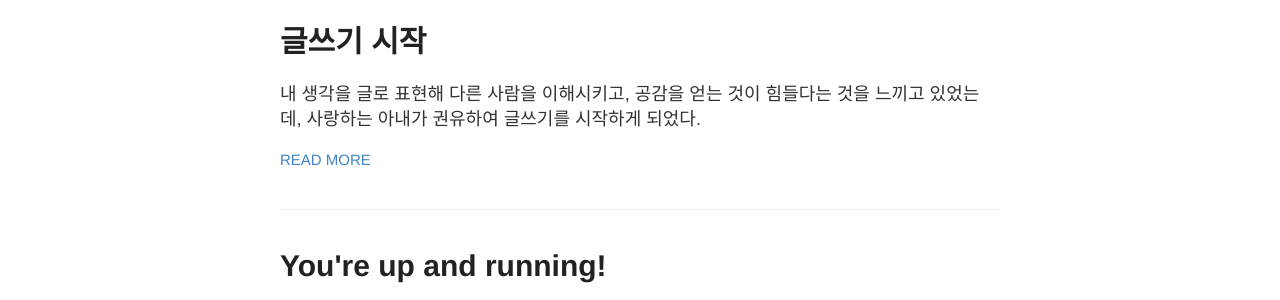
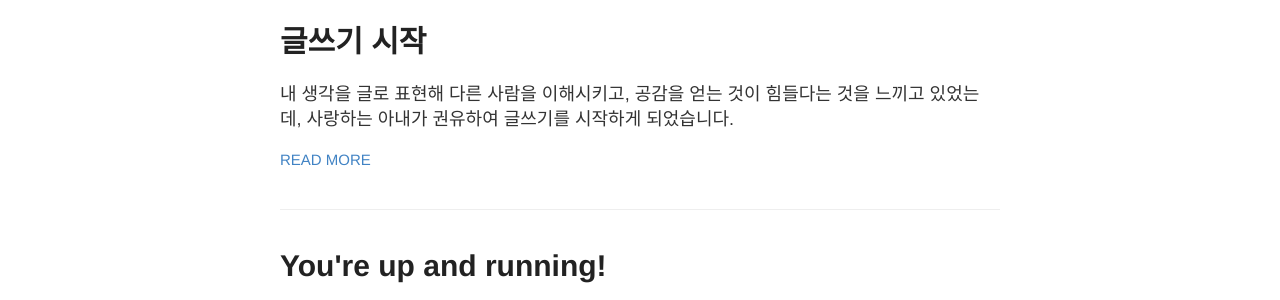
Before and after one commit to hueypark/hueypark.github.io, a Jekyll site: the page built from index.html, in a window 1280 px wide. Shown: the part 145-445 px from the top of the page. Built offline with Jekyll 4.4.1, drawn with Linux system fonts in a browser that asks for light colours.

Commit message:
Update: Start-Writing

```diff
--- a/_posts/2016-10-28-Start-Writing.md
+++ b/_posts/2016-10-28-Start-Writing.md
@@ -3,6 +3,6 @@
 title: 글쓰기 시작
 ---
 
-내 생각을 글로 표현해 다른 사람을 이해시키고, 공감을 얻는 것이 힘들다는 것을 느끼고 있었는데, 사랑하는 아내가 권유하여 글쓰기를 시작하게 되었다.
+내 생각을 글로 표현해 다른 사람을 이해시키고, 공감을 얻는 것이 힘들다는 것을 느끼고 있었는데, 사랑하는 아내가 권유하여 글쓰기를 시작하게 되었습니다.
 
-오늘부터 조금씩 쓰며 스스로를 단련시키려 한다.
+오늘부터 조금씩 쓰며 스스로를 단련시키려 합니다.
```
